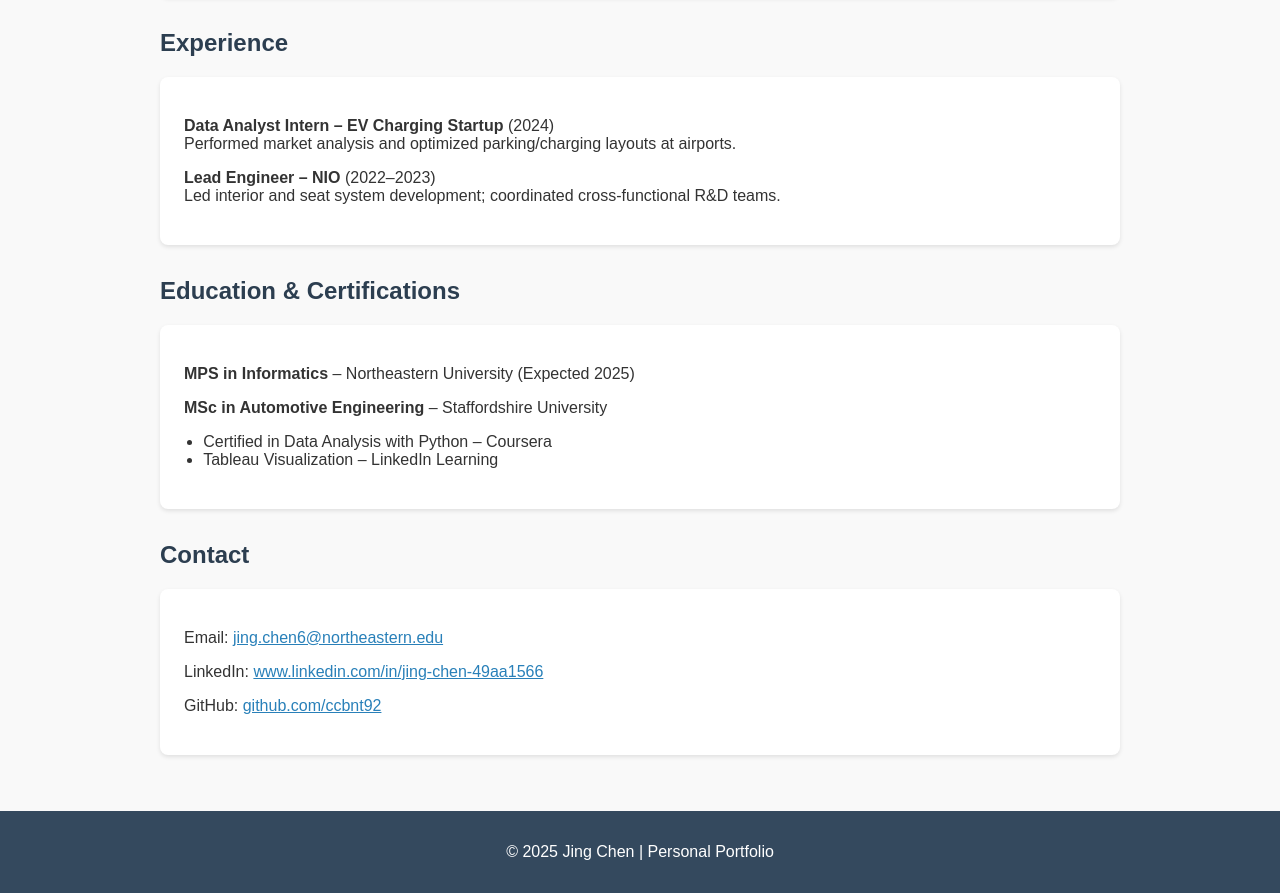
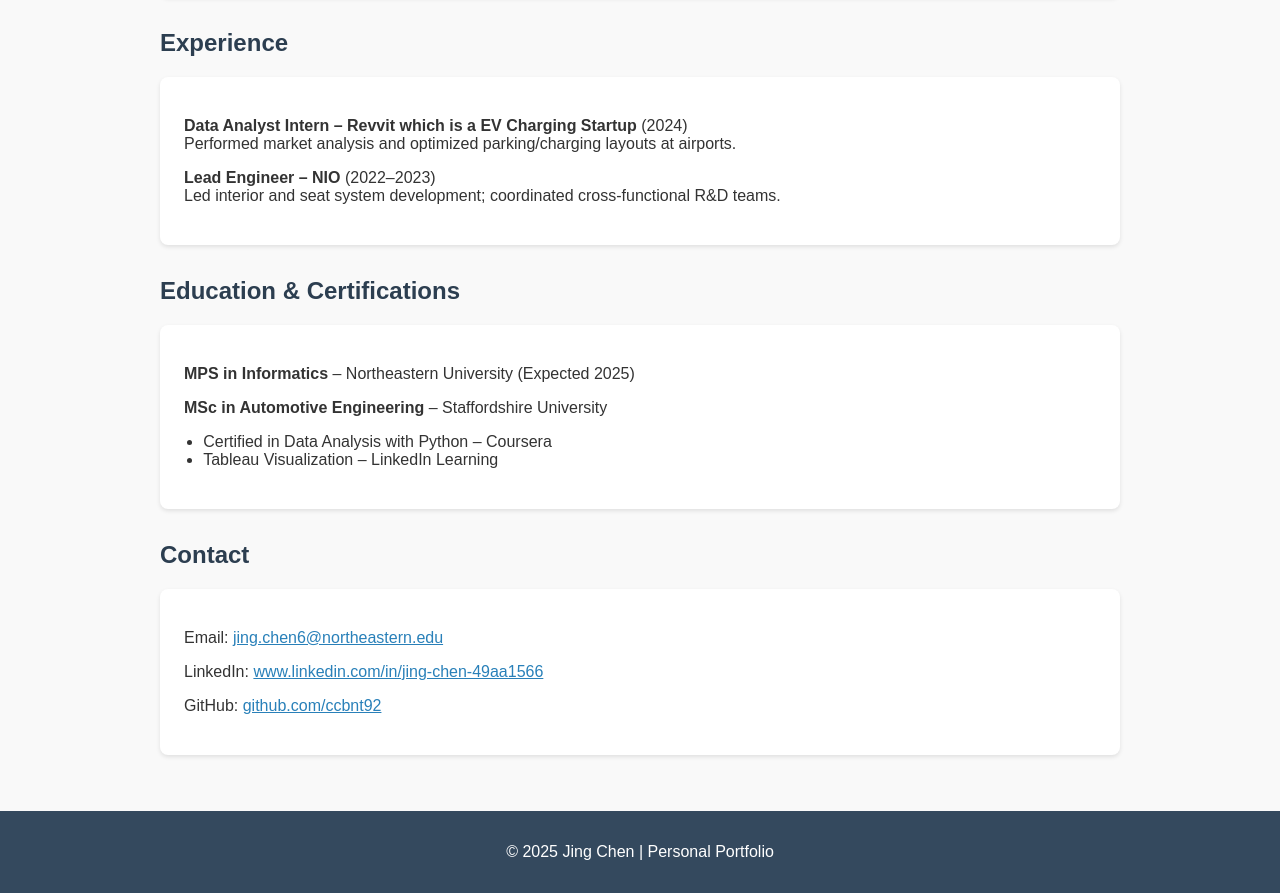
Before and after one commit to ccbnt92/dooit-portfolio, a plain HTML site: page index.html in a window 1280 px wide. Shown: the part 1546-2439 px from the top of the page. Drawn offline with Linux system fonts and the light colour scheme.

Commit message:
Update index.html

```diff
--- a/index.html
+++ b/index.html
@@ -1,4 +1,3 @@
-
 <!DOCTYPE html>
 <html lang="en">
 <head>
@@ -103,7 +102,7 @@
 
   <h2>Experience</h2>
   <div class="experience">
-    <p><strong>Data Analyst Intern – EV Charging Startup</strong> (2024)<br>Performed market analysis and optimized parking/charging layouts at airports.</p>
+    <p><strong>Data Analyst Intern – Revvit which is a EV Charging Startup</strong> (2024)<br>Performed market analysis and optimized parking/charging layouts at airports.</p>
     <p><strong>Lead Engineer – NIO</strong> (2022–2023)<br>Led interior and seat system development; coordinated cross-functional R&D teams.</p>
   </div>
 
```
